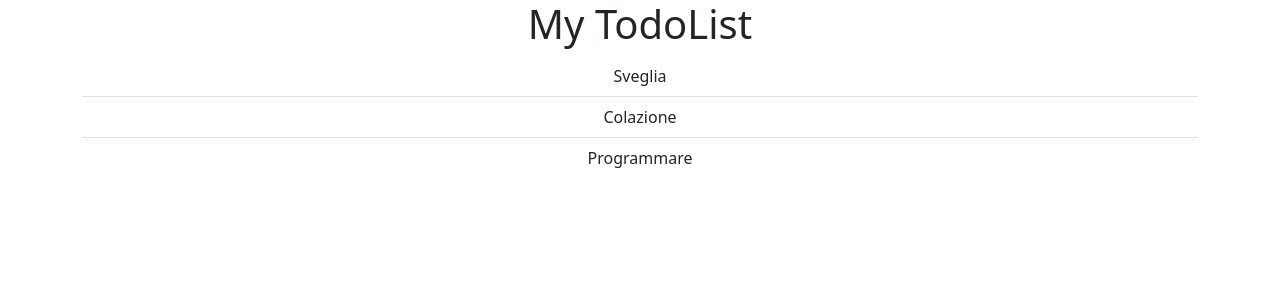
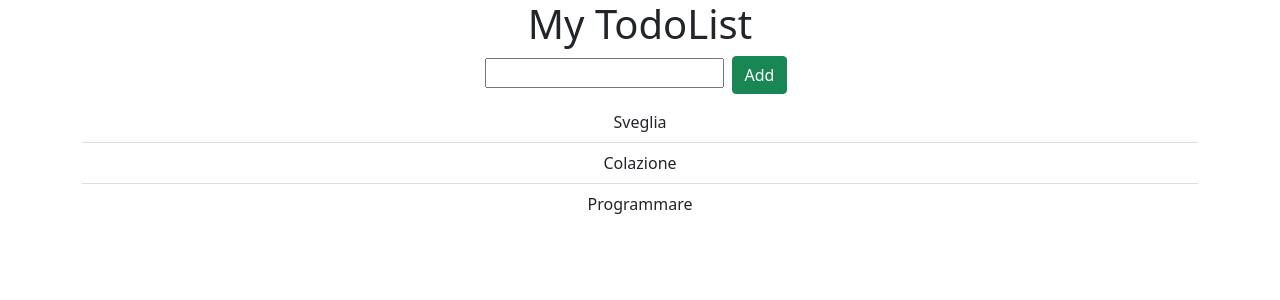
Before and after one commit to Forklein/todolist-react, a React (Create React App) app: page / in a window 1280 px wide. Shown: the top 300 px of the page. Built offline with nearby package versions, Linux system fonts and the light colour scheme.

Commit message:
Try to add with classic push

```diff
--- a/src/App.js
+++ b/src/App.js
@@ -4,11 +4,6 @@ import { Counter } from './features/counter/Counter';
 import { useState, useEffect } from 'react';
 
 function App() {
-  const [todolist, setTodolist] = useState([]);
-  useEffect(() => {
-    // alert('Hi Forklein');
-  }, [todolist]);
-
   const staticTodolist = [
     {
       name: 'Sveglia',
@@ -22,16 +17,39 @@ function App() {
       name: 'Programmare',
       id: 3,
     },
-  ]
+  ];
+
+  const [todolist, setTodolist] = useState([]);
+  useEffect(() => {
+    setTodolist(staticTodolist);
+  }, []);
+
+  const [input, setInput] = useState('');
+
+  const saveValue = (e) => {
+    setInput(e.target.value);
+  }
+
+  const getValue = () => {
+    todolist.push({ name: input, id: 4 });
+  }
 
 
   return (
     <div className="container text-center">
       <h1>My TodoList</h1>
+      <div className="box my-2">
+        <div className="row">
+          <div className="col-6 mx-auto">
+            <input type="text" value={input} onChange={saveValue}></input>
+            <button onClick={getValue} className="btn btn-success mx-2">Add</button>
+          </div>
+        </div>
+      </div>
       <ul className="list-group list-group-flush">
-        {staticTodolist.map((todo) => <li key={todo.id} className="list-group-item">{todo.name}</li>)}
+        {todolist.map((todo) => <li key={todo.id} className="list-group-item">{todo.name}</li>)}
       </ul>
-    </div>
+    </div >
   );
 }
 
```
